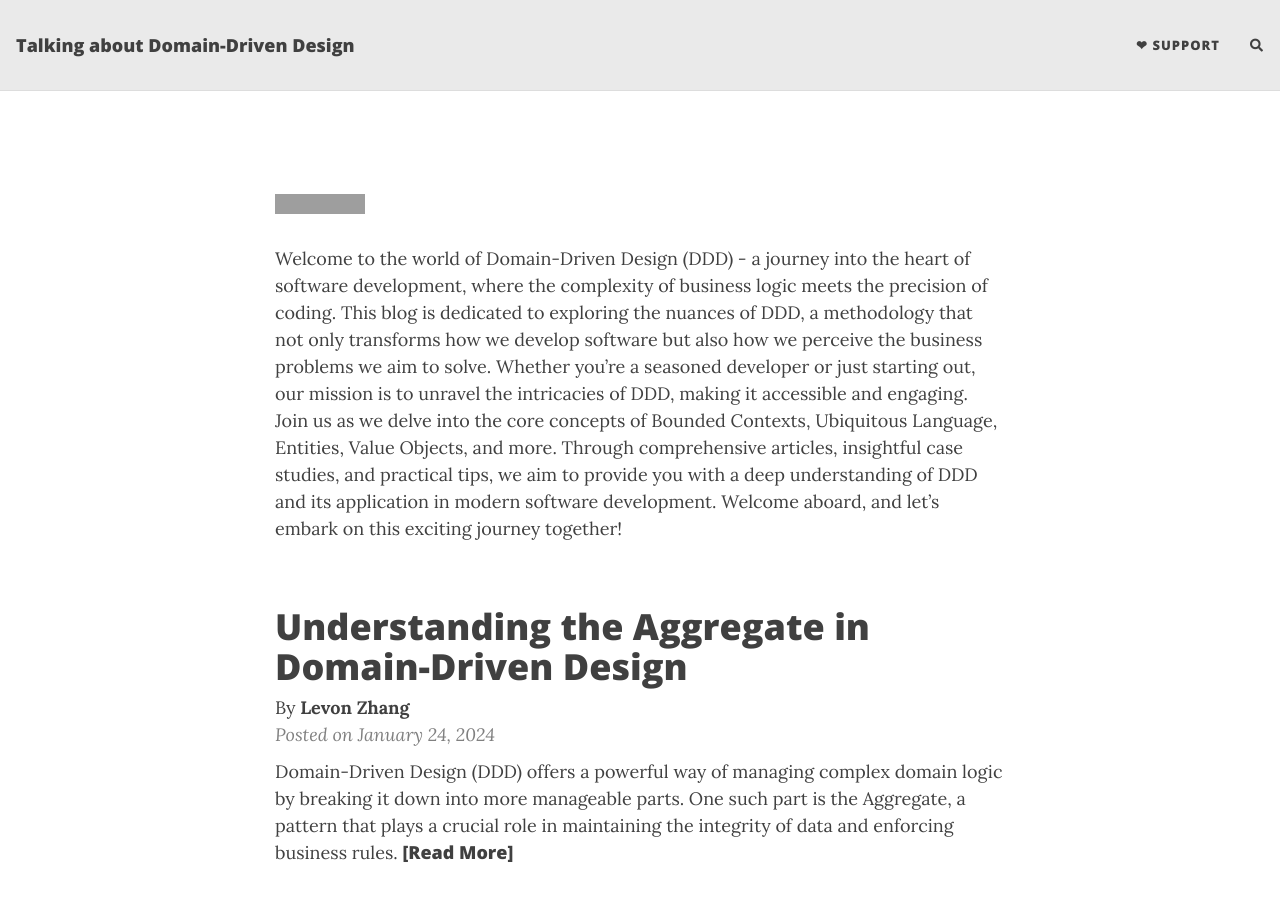
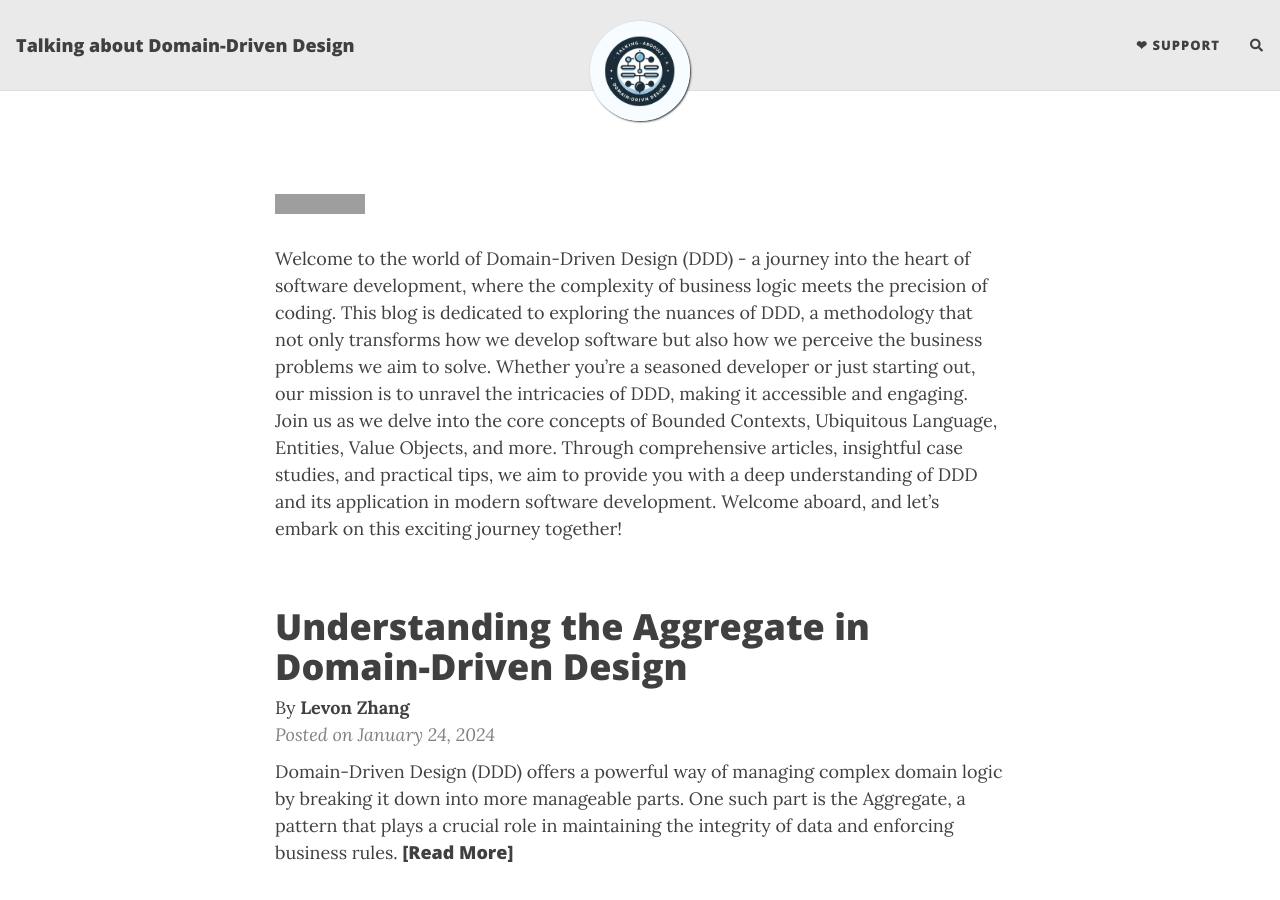
Before and after one commit to zlianhua/ddd-blog, a Jekyll site: the page built from index.md, in a window 1280 px wide and 900 px high. Built offline with Jekyll 4.4.1, drawn with Linux system fonts in a browser that asks for light colours; nearby versions of some CDN libraries; comment, search, counter and statistics services are not loaded; grey boxes are pictures that could not be loaded.

Commit message:
fix layout

```diff
--- a/_config.yml
+++ b/_config.yml
@@ -1,4 +1,9 @@
-theme: minima
+remote_theme: daattali/beautiful-jekyll
+plugins:
+  - jekyll-feed
+  - jekyll-paginate
+  - jekyll-sitemap
+
 title: Talking about Domain-Driven Design
 author: Levon Zhang
 
@@ -19,7 +24,7 @@ post_search: true
 
 # Image to show in the navigation bar - works best with a square image
 # Remove this parameter if you don't want an image in the navbar
-#avatar: "/assets/logo.png"
+avatar: "/assets/logo.png"
 
 ####################
 # --- Comments --- #
```
